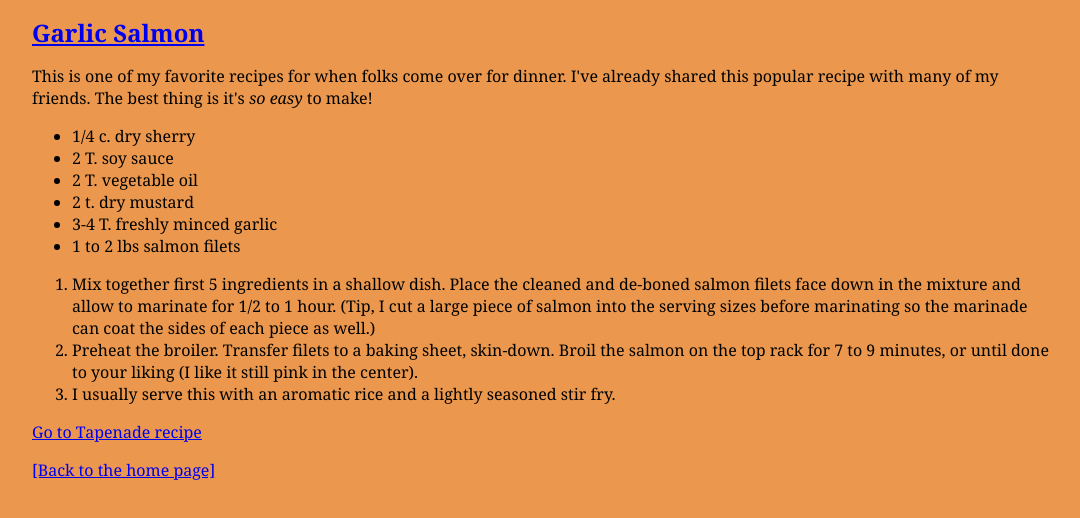
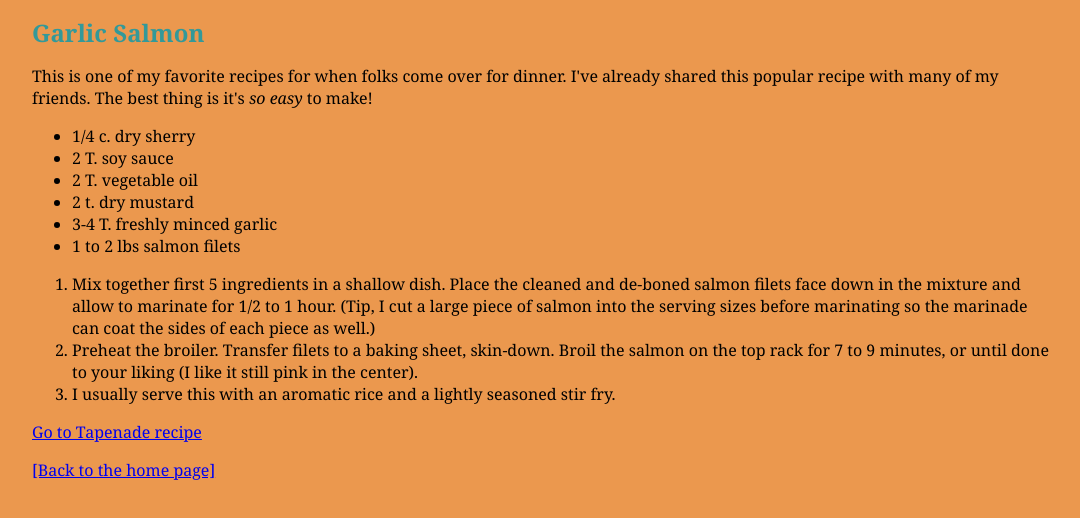
Before and after one commit to nickjordan3014/fid, a plain HTML site: page blackgoose-linked/blackgoose-linked/jenskitchen/recipes/salmon.html in a window 1280 px wide. Shown: the whole page, without its empty margins (96-1176 px from the left). Drawn offline with Linux system fonts and the light colour scheme.

Commit message:
Update salmon.html

```diff
--- a/blackgoose-linked/blackgoose-linked/jenskitchen/recipes/salmon.html
+++ b/blackgoose-linked/blackgoose-linked/jenskitchen/recipes/salmon.html
@@ -33,7 +33,7 @@ small {
 <body>
 
 
-<h1><a href="/recipes/salmon.html">Garlic  Salmon</a></h1>
+<h1>Garlic  Salmon</h1>
 
 
 <p>This is one of my favorite recipes for when folks come over for dinner. I've already shared this popular recipe with many of my friends. The best thing is it's <em>so easy</em> to make!</p>
```
